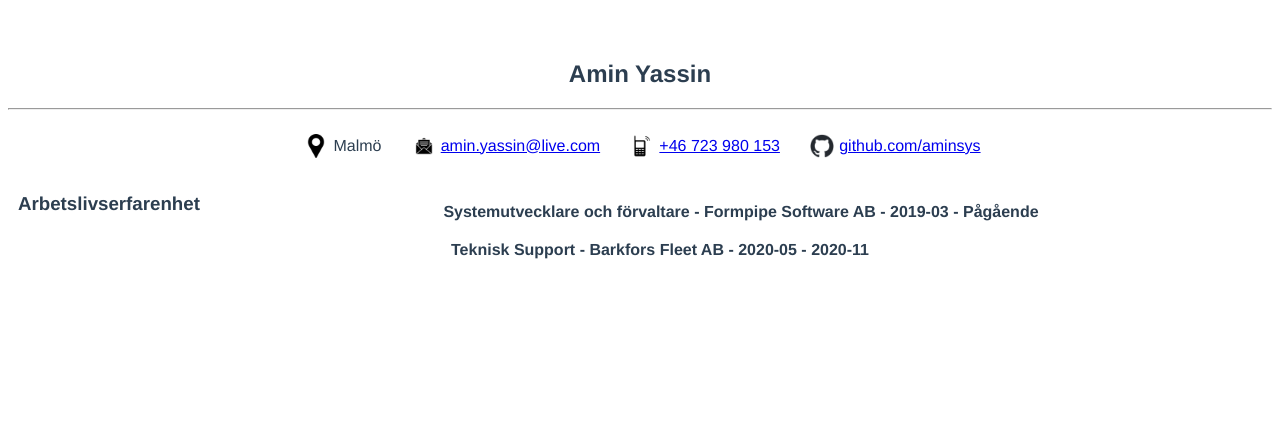
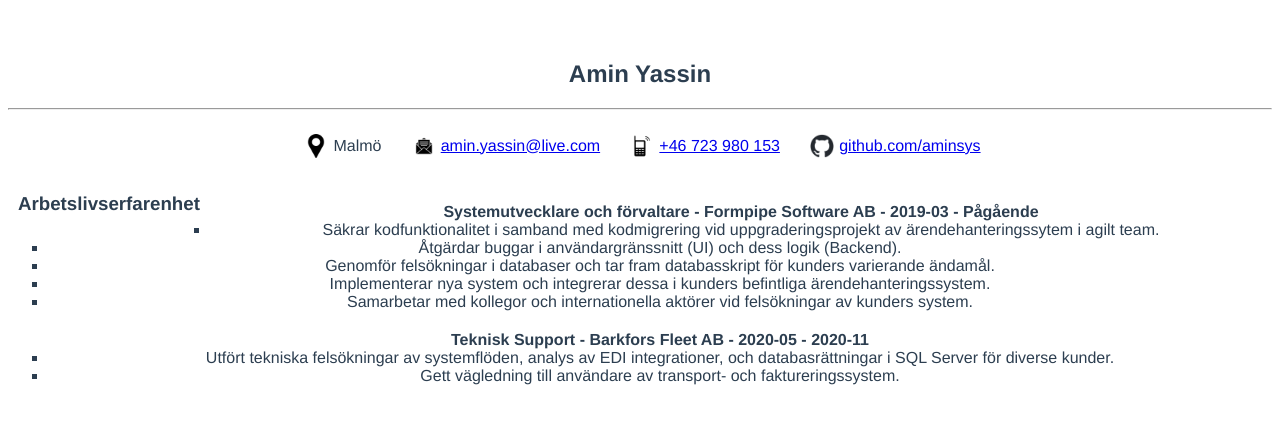
Before and after one commit to aminsys/CVue, a Vue app in the folder Portfolio/: page / in a window 1280 px wide. Shown: the top 424 px of the page. Built offline with nearby package versions, Linux system fonts and the light colour scheme.

Commit message:
Added responsibilities and fixed some styling

```diff
--- a/Portfolio/src/components/ExpComponent.vue
+++ b/Portfolio/src/components/ExpComponent.vue
@@ -4,6 +4,9 @@
         <ol>
             <li id="workItems" v-for="item in workItems">
                 {{ item.role }} - {{ item.company }} - {{ item.date }}
+            <li id="responsibilities" v-for="r in item.responsibilities">
+                {{ r }}
+            </li>
             </li>
         </ol>
     </div>
@@ -18,27 +21,25 @@ export default {
                 {
                     role: 'Systemutvecklare och förvaltare',
                     company: 'Formpipe Software AB',
-                    date: '2019-03 - Pågående'
+                    date: '2019-03 - Pågående',
+                    responsibilities: [
+                        'Säkrar kodfunktionalitet i samband med kodmigrering vid uppgraderingsprojekt av ärendehanteringssytem i agilt team.',
+                        'Åtgärdar buggar i användargränssnitt (UI) och dess logik (Backend).',
+                        'Genomför felsökningar i databaser och tar fram databasskript för kunders varierande ändamål.',
+                        'Implementerar nya system och integrerar dessa i kunders befintliga ärendehanteringssystem.',
+                        'Samarbetar med kollegor och internationella aktörer vid felsökningar av kunders system.'
+                    ],
                 },
                 {
                     role: 'Teknisk Support',
                     company: 'Barkfors Fleet AB',
-                    date: '2020-05 - 2020-11'
+                    date: '2020-05 - 2020-11',
+                    responsibilities: [
+                        'Utfört tekniska felsökningar av systemflöden, analys av EDI integrationer, och databasrättningar i SQL Server för diverse kunder.',
+                        'Gett vägledning till användare av transport- och faktureringssystem.'
+                    ]
                 }
             ],
-
-            responsibilitiesFpSwe: [
-                'Säkrar kodfunktionalitet i samband med kodmigrering vid uppgraderingsprojekt av ärendehanteringssytem i agilt team.',
-                'Åtgärdar buggar i användargränssnitt (UI) och dess logik (Backend).',
-                'Genomför felsökningar i databaser och tar fram databasskript för kunders varierande ändamål.',
-                'Implementerar nya system och integrerar dessa i kunders befintliga ärendehanteringssystem.',
-                'Samarbetar med kollegor och internationella aktörer vid felsökningar av kunders system.'
-            ],
-            responsibilitiesFpEng: [
-                'Delivering bug fixes and user-control customizations while upgrading EDM systems using ASP.NET and updating SQL Server procedures.',
-                'Implementing and launching new systems on stakeholders’ environments.',
-                'Investigating root causes of reported incidents and problems and collaborating with colleagues and vendors.'
-            ]
         }
     }
 };
@@ -56,4 +57,9 @@ export default {
     list-style-type: none;
     margin-top: 20px;
 }
+
+#responsibilities {
+    font-weight: normal;
+    list-style-type: square;
+}
 </style>
```
